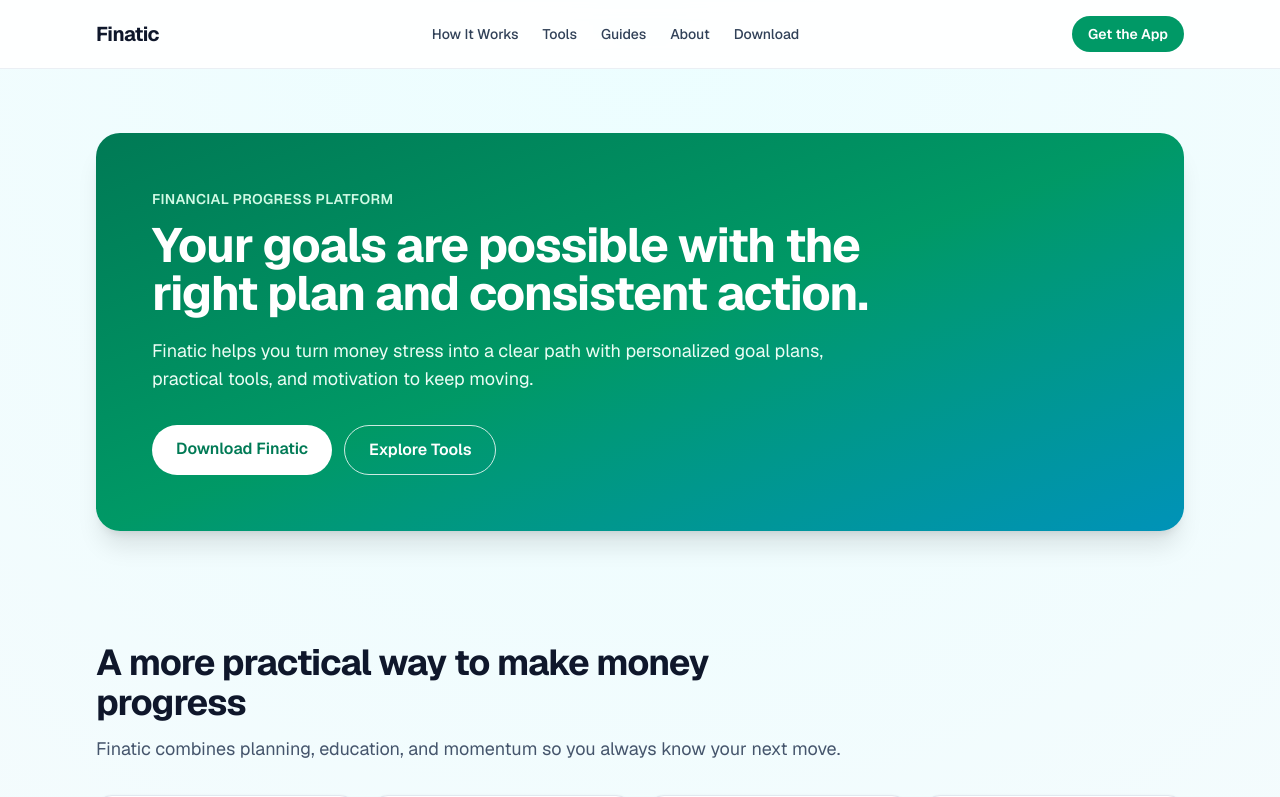
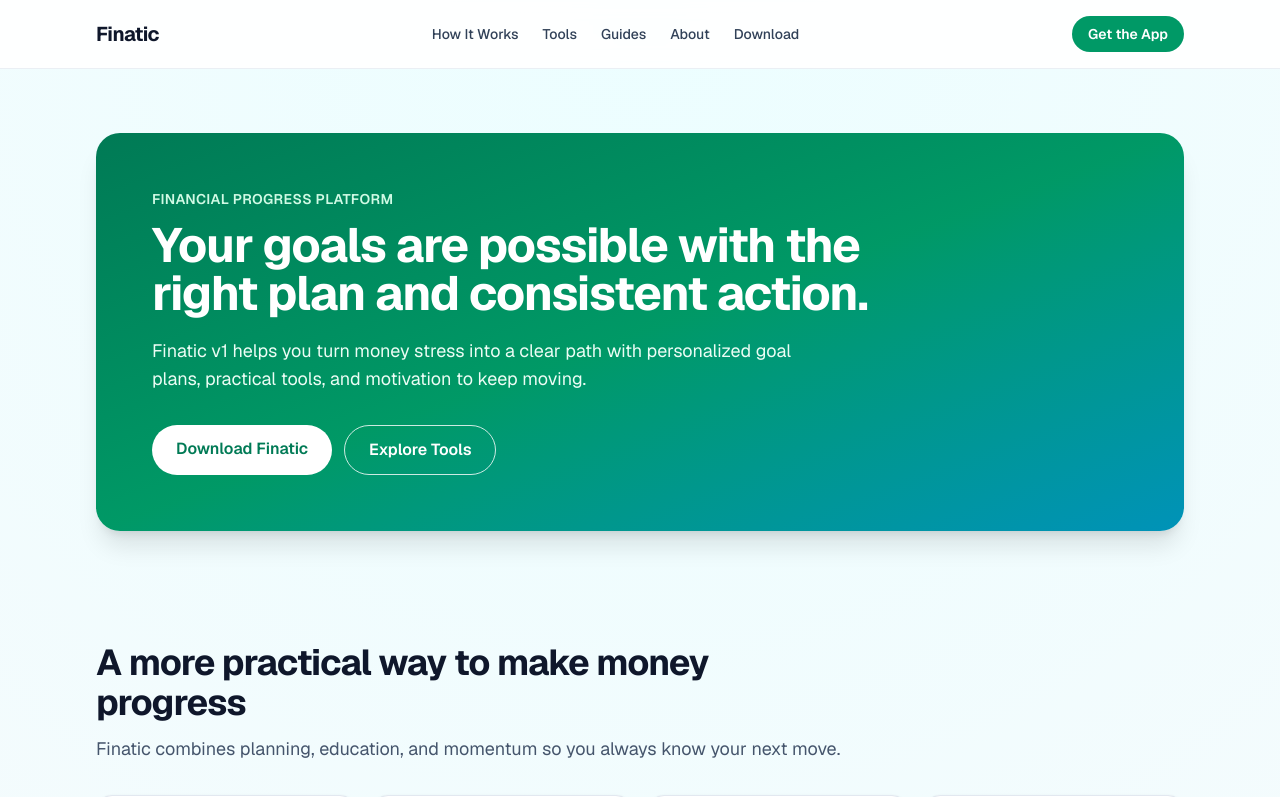
Before and after one commit to SY227/finatic-platform-prototype, a Next.js app: page / in a window 1280 px wide. Shown: the top 797 px of the page. Built offline with nearby package versions, Linux system fonts and the light colour scheme.

Commit message:
update site

```diff
--- a/app/page.tsx
+++ b/app/page.tsx
@@ -30,7 +30,7 @@ export default function HomePage() {
           <p className="text-sm font-semibold uppercase tracking-wide text-emerald-100">Financial progress platform</p>
           <h1 className="mt-3 max-w-3xl text-4xl font-bold tracking-tight sm:text-5xl">Your goals are possible with the right plan and consistent action.</h1>
           <p className="mt-5 max-w-2xl text-lg text-emerald-50">
-            Finatic helps you turn money stress into a clear path with personalized goal plans, practical tools, and motivation to keep moving.
+            Finatic v1 helps you turn money stress into a clear path with personalized goal plans, practical tools, and motivation to keep moving.
           </p>
           <div className="mt-8 flex flex-wrap gap-3">
             <Link href="/download" className="rounded-full bg-white px-6 py-3 font-semibold text-emerald-700 hover:bg-slate-100">Download Finatic</Link>
```
